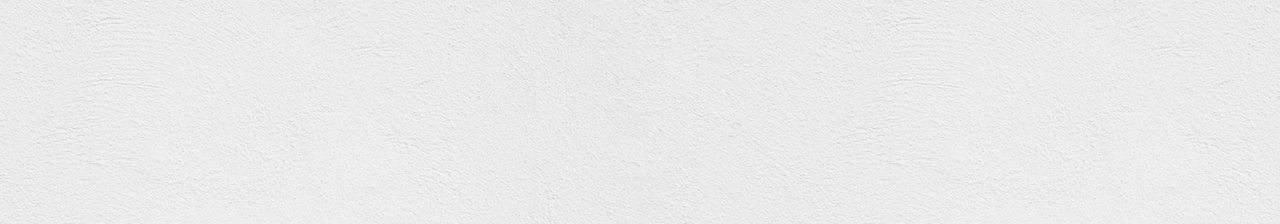
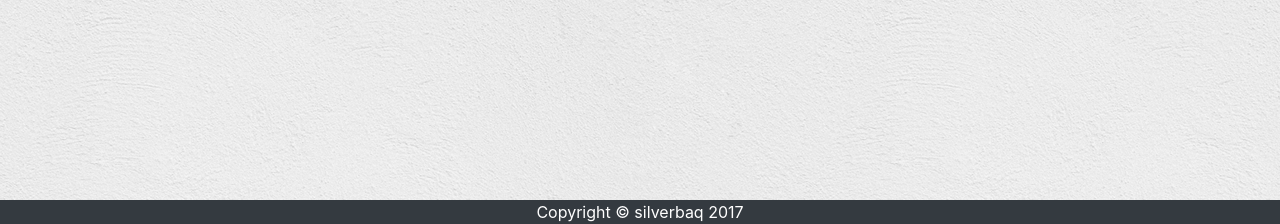
Before and after one commit to Silverbaq/EAL-ComputerClub, a Django app: page /settings/account/ in a window 1280 px wide. Shown: the part 576-800 px from the top of the page. Run offline with Django 3.2, Linux system fonts and the light colour scheme; a user stored in the database is signed in; some libraries are stand-ins or nearby versions; some web fonts are replaced.

Commit message:
added footer to board

```diff
--- a/templates/base.html
+++ b/templates/base.html
@@ -68,6 +68,15 @@
         {% block content %}
         {% endblock %}
     </div>
+
+     <!-- Footer -->
+    <footer class="fixed-bottom footer bg-dark">
+      <div class="container">
+        <p class="m-0 text-center text-white">Copyright &copy; silverbaq 2017</p>
+      </div>
+      <!-- /.container -->
+    </footer>
+
 {% endblock body %}
 <script src="{% static 'js/jquery-3.2.1.min.js' %}"></script>
 <script src="{% static 'js/popper.min.js' %}"></script>
```
